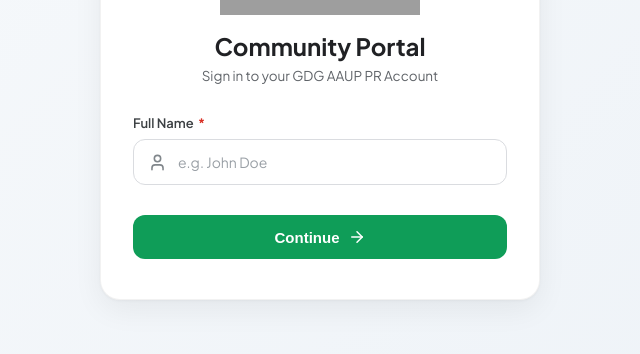
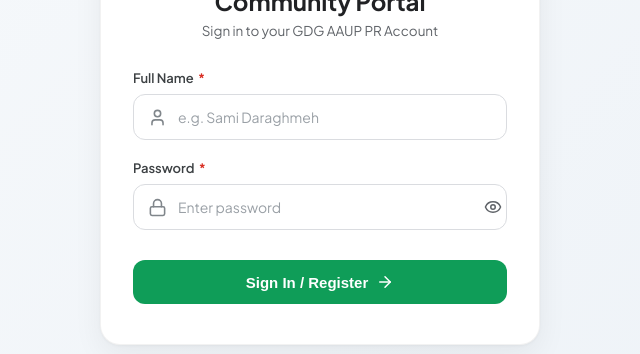
Before and after one commit to EngineerSami/GDG, a React (Vite) app in the folder client/: page / in a window 1280 px wide. Shown: the part 338-692 px from the top of the page, without its empty margins (320-960 px from the left). Built offline with nearby package versions, Linux system fonts and the light colour scheme; no server answers; grey boxes are pictures that could not be loaded.

Commit message:
add password

```diff
--- a/client/src/Components/Userdata.jsx
+++ b/client/src/Components/Userdata.jsx
@@ -1,16 +1,21 @@
 import React, { useState, useEffect } from "react";
 import { useNavigate } from "react-router-dom";
 import "../Styles/Userdata.css";
-import { User, ArrowRight, AlertCircle, Loader2 } from "lucide-react";
+import { User, Lock, Eye, EyeOff, ArrowRight, AlertCircle, Loader2 } from "lucide-react";
+
+const BACKEND_URL = "https://gdg-a5ba.onrender.com";
 
 const Userdata = () => {
   const navigate = useNavigate();
 
   const [fullName, setFullName] = useState("");
+  const [password, setPassword] = useState("");
+  const [showPassword, setShowPassword] = useState(false);
   const [error, setError] = useState("");
   const [isSubmitting, setIsSubmitting] = useState(false);
   const [isCheckingAuth, setIsCheckingAuth] = useState(true);
 
+  // Check if session exists on load
   useEffect(() => {
     try {
       const savedUser = localStorage.getItem("userData");
@@ -19,7 +24,7 @@
         if (parsed?.status === "Approved") {
           if (parsed.role === "Organizer") {
             navigate("/events/all", { replace: true });
-          } else {
+          } else if (parsed.campus) {
             navigate(`/events/${parsed.campus.toLowerCase()}`, { replace: true });
           }
           return;
@@ -43,8 +48,8 @@
       return;
     }
 
-    if (fullName.trim().length < 3) {
-      setError("Name must be at least 3 characters");
+    if (!password.trim()) {
+      setError("Please enter your password");
       return;
     }
 
@@ -52,10 +57,13 @@
       setIsSubmitting(true);
       setError("");
 
-      const res = await fetch("https://gdg-a5ba.onrender.com/api/users", {
+      const res = await fetch(`${BACKEND_URL}/api/users`, {
         method: "POST",
         headers: { "Content-Type": "application/json" },
-        body: JSON.stringify({ fullName: fullName.trim() }),
+        body: JSON.stringify({
+          fullName: fullName.trim(),
+          password: password.trim(),
+        }),
       });
 
       const data = await res.json();
@@ -74,7 +82,7 @@
           navigate("/pending", { replace: true });
         }
       } else {
-        setError(data.message || "Something went wrong");
+        setError(data.message || "Login failed");
       }
     } catch (err) {
       setError("Unable to connect to server");
@@ -101,15 +109,16 @@
         </div>
 
         <form className="login-form" onSubmit={handleSubmit} noValidate>
+          {/* Full Name */}
           <div className="input-group">
             <label className="input-label">
               Full Name <span className="required-star">*</span>
             </label>
-            <div className={`input-field-wrapper ${error ? "input-error" : ""}`}>
+            <div className={`input-field-wrapper ${error && !fullName ? "input-error" : ""}`}>
               <User className="field-icon" size={19} />
               <input
                 type="text"
-                placeholder="e.g. John Doe"
+                placeholder="e.g. Sami Daraghmeh"
                 value={fullName}
                 onChange={(e) => {
                   setFullName(e.target.value);
@@ -117,22 +126,51 @@
                 }}
               />
             </div>
-            {error && (
-              <span className="error-message">
-                <AlertCircle size={13} /> {error}
-              </span>
-            )}
           </div>
+
+          {/* Password */}
+          <div className="input-group">
+            <label className="input-label">
+              Password <span className="required-star">*</span>
+            </label>
+            <div className={`input-field-wrapper ${error && !password ? "input-error" : ""}`}>
+              <Lock className="field-icon" size={19} />
+              <input
+                type={showPassword ? "text" : "password"}
+                placeholder="Enter password"
+                value={password}
+                onChange={(e) => {
+                  setPassword(e.target.value);
+                  if (error) setError("");
+                }}
+              />
+              <button
+                type="button"
+                className="password-toggle-btn"
+                onClick={() => setShowPassword(!showPassword)}
+                tabIndex={-1}
+              >
+                {showPassword ? <EyeOff size={18} /> : <Eye size={18} />}
+              </button>
+            </div>
+          </div>
+
+          {error && (
+            <div className="error-message">
+              <AlertCircle size={14} />
+              <span>{error}</span>
+            </div>
+          )}
 
           <button type="submit" className="submit-btn" disabled={isSubmitting}>
             {isSubmitting ? (
               <>
                 <Loader2 className="spinner" size={18} />
-                <span>Checking in...</span>
+                <span>Signing in...</span>
               </>
             ) : (
               <>
-                <span>Continue</span>
+                <span>Sign In / Register</span>
                 <ArrowRight size={18} />
               </>
             )}
--- a/client/src/Styles/Userdata.css
+++ b/client/src/Styles/Userdata.css
@@ -292,3 +292,29 @@
   border-color: #d93025 !important;
   background-color: #fff8f7;
 }
+
+.password-toggle-btn {
+  background: transparent;
+  border: none;
+  color: #5f6368;
+  cursor: pointer;
+  padding: 4px;
+  display: flex;
+  align-items: center;
+  justify-content: center;
+  transition: color 0.15s ease;
+}
+
+.password-toggle-btn:hover {
+  color: #202124;
+}
+
+.error-message {
+  display: flex;
+  align-items: center;
+  gap: 6px;
+  color: #d93025;
+  font-size: 13px;
+  margin-top: -4px;
+  margin-bottom: 6px;
+}
```
Also changed, not shown: 2 other files (tests, documents, lock files or other folders).
